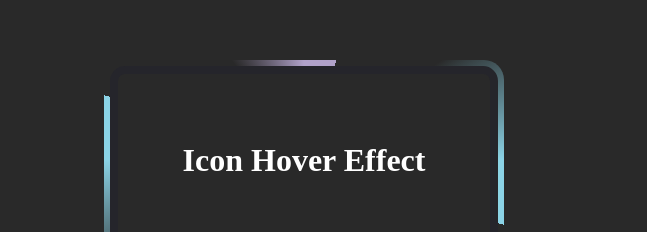
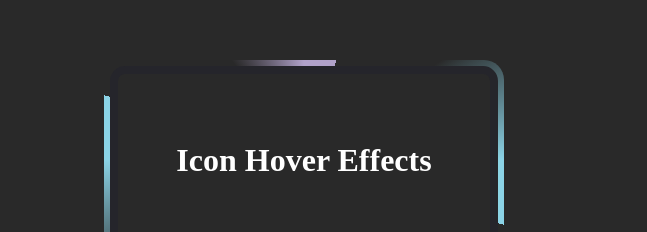
Before and after one commit to MykelAllan/IconHoverEffect, a plain HTML site: page index.html in a window 1280 px wide. Shown: the part 159-391 px from the top of the page, without its empty margins (336-983 px from the left). Drawn offline with Linux system fonts and the light colour scheme.

Commit message:
title change

```diff
--- a/index.html
+++ b/index.html
@@ -15,7 +15,7 @@
 <body>
     <div class="container">
         <div class="title-container">
-            <h1>Icon Hover Effect</h1>
+            <h1>Icon Hover Effects</h1>
         </div>
         <ul>
             <li style="--clr:#E9EC6B;">
```
